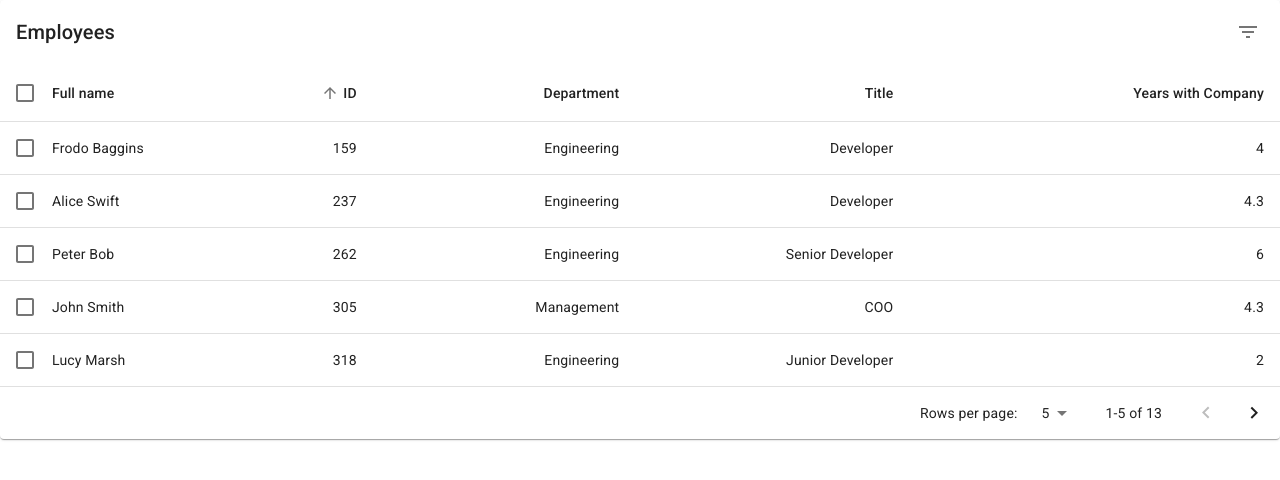
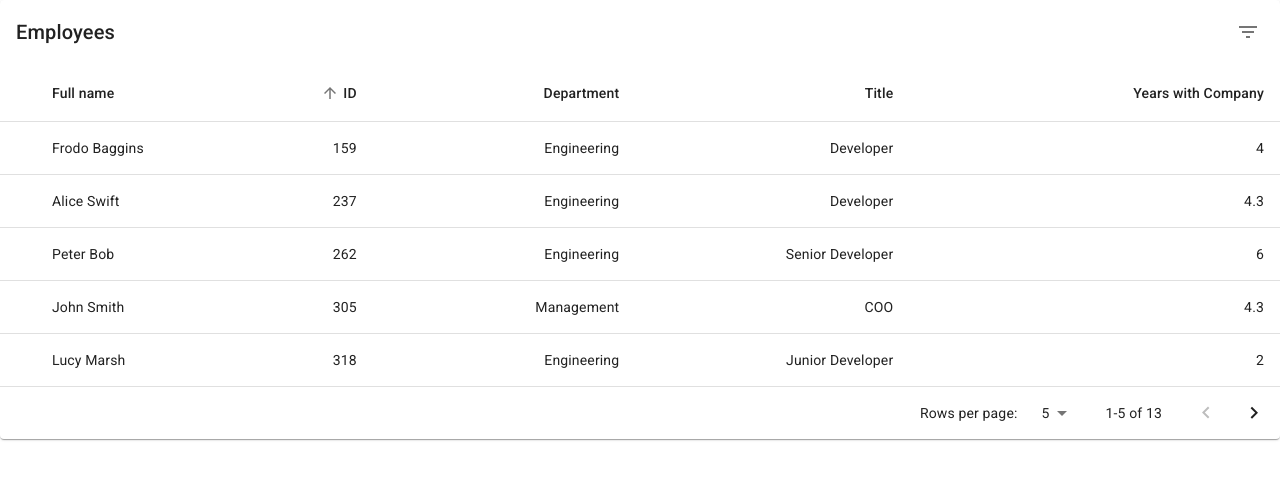
Before and after one commit to kpresta04/react-employee-directory, a React (Create React App) app: page / in a window 1280 px wide. Shown: the top 480 px of the page. Built offline with nearby package versions, Linux system fonts and the light colour scheme.

Commit message:
adding filter

```diff
--- a/src/App.js
+++ b/src/App.js
@@ -13,7 +13,6 @@ import TableSortLabel from "@material-ui/core/TableSortLabel";
 import Toolbar from "@material-ui/core/Toolbar";
 import Typography from "@material-ui/core/Typography";
 import Paper from "@material-ui/core/Paper";
-import Checkbox from "@material-ui/core/Checkbox";
 import IconButton from "@material-ui/core/IconButton";
 import Tooltip from "@material-ui/core/Tooltip";
 import FormControlLabel from "@material-ui/core/FormControlLabel";
@@ -102,14 +101,7 @@ function EnhancedTableHead(props) {
 	return (
 		<TableHead>
 			<TableRow>
-				<TableCell padding="checkbox">
-					<Checkbox
-						indeterminate={numSelected > 0 && numSelected < rowCount}
-						checked={rowCount > 0 && numSelected === rowCount}
-						onChange={onSelectAllClick}
-						inputProps={{ "aria-label": "select all desserts" }}
-					/>
-				</TableCell>
+				<TableCell padding="checkbox"></TableCell>
 				{headCells.map((headCell) => (
 					<TableCell
 						key={headCell.id}
@@ -205,7 +197,12 @@ const EnhancedTableToolbar = (props) => {
 				</Tooltip>
 			) : (
 				<Tooltip title="Filter list">
-					<IconButton aria-label="filter list">
+					<IconButton
+						onClick={() => {
+							console.log("Hello");
+						}}
+						aria-label="filter list"
+					>
 						<FilterListIcon />
 					</IconButton>
 				</Tooltip>
@@ -330,19 +327,13 @@ export default function EnhancedTable() {
 									return (
 										<TableRow
 											hover
-											onClick={(event) => handleClick(event, row.name)}
 											role="checkbox"
 											aria-checked={isItemSelected}
 											tabIndex={-1}
 											key={row.name}
 											selected={isItemSelected}
 										>
-											<TableCell padding="checkbox">
-												<Checkbox
-													checked={isItemSelected}
-													inputProps={{ "aria-labelledby": labelId }}
-												/>
-											</TableCell>
+											<TableCell padding="checkbox"></TableCell>
 											<TableCell
 												component="th"
 												id={labelId}
```
